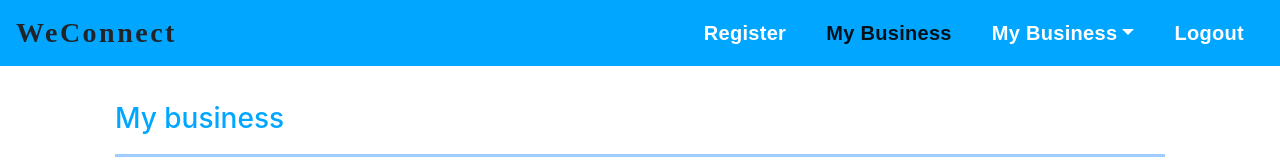
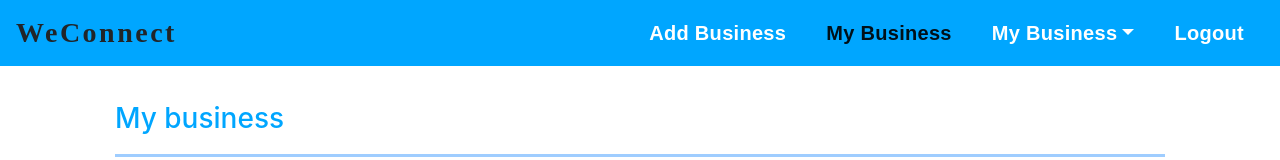
Before and after one commit to cosmas28/business-connect-frontend, a React (Create React App) app: page /dashboard/user_business in a window 1280 px wide. Shown: the top 160 px of the page. Built offline with nearby package versions, Linux system fonts and the light colour scheme; no server answers.

Commit message:
Add navLink for AddBusinessForm component

```diff
--- a/src/components/common/DashboardNavBar.js
+++ b/src/components/common/DashboardNavBar.js
@@ -12,7 +12,9 @@ const DashboardNavBar = () => <header>
 
                 <div className="collapse navbar-collapse" id="sideNavbar">
                     <ul className="navbar-nav ml-auto">
-                        <li className="nav-item"><a className="nav-link" href="">Register<span className="sr-only">(current)</span></a></li>
+                        <li className="nav-item">
+                            <NavLink className="nav-link" to="/dashboard/register_business" >Add business</NavLink>
+                        </li>
                         <li className="nav-item">
                             <NavLink className="nav-link" to="/dashboard/user_business" >My business</NavLink>
                         </li>
```
